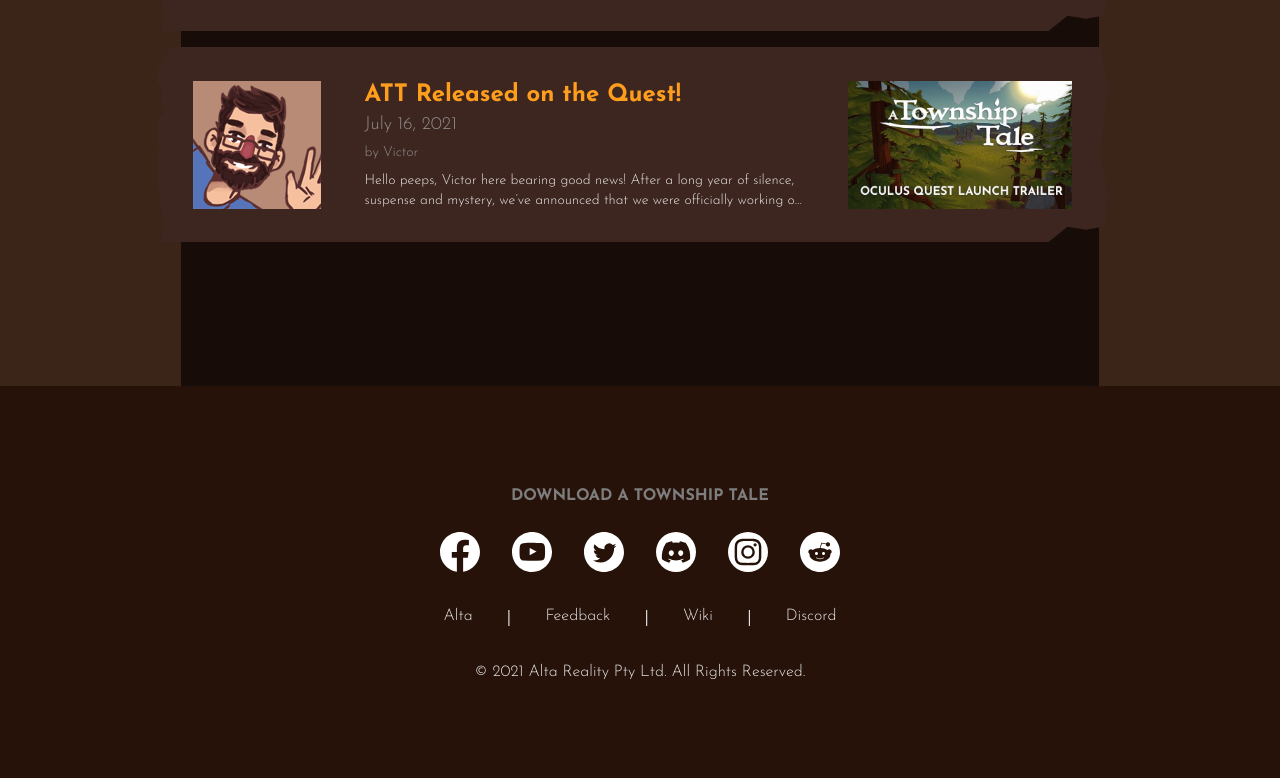
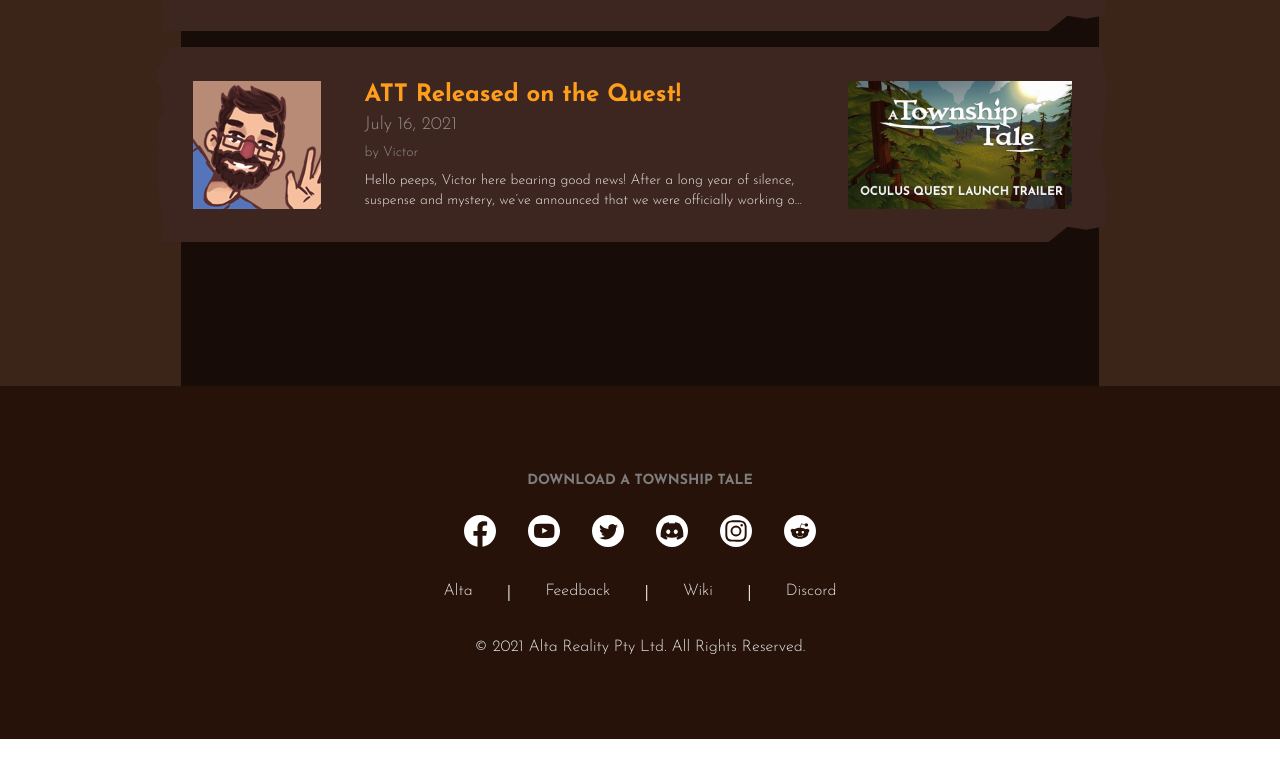
Before and after one commit to arthurCreek/alta-vr-demo, a Next.js app: page / in a window 1280 px wide. Shown: the part 1963-2741 px from the top of the page. After the commit the page ends 2702 px from the top, so only its background shows below. Built offline with nearby package versions, Linux system fonts and the light colour scheme; no server answers.

Commit message:
Update footer styling

```diff
--- a/components/Footer.tsx
+++ b/components/Footer.tsx
@@ -2,9 +2,9 @@
 
 export default function Footer() {
   return (
-    <div className="footer-container py-8 lg:py-24 px-4 flex flex-col gap-6 items-center">
+    <div className="footer-container py-8 lg:py-20 px-4 flex flex-col gap-6 items-center">
       <div>
-        <a className="gray-dark font-semibold hover:text-yellow-400 cursor-pointer josefine-font">DOWNLOAD A TOWNSHIP TALE</a>
+        <a className="gray-dark font-semibold hover:text-yellow-400 cursor-pointer josefine-font lg:text-sm">DOWNLOAD A TOWNSHIP TALE</a>
       </div>
       <div className="w-10/12 lg:w-f flex gap-4 justify-center md:gap-8">
         {/* Facebook   */}
@@ -15,7 +15,7 @@
           <svg
             xmlns="http://www.w3.org/2000/svg"
             viewBox="0 0 1024 1024"
-            className="w-8 lg:w-10 fill-current"
+            className="w-8 lg:w-8 fill-current"
           >
             <path d="M1024,512C1024,229.23,794.77,0,512,0S0,229.23,0,512c0,255.55,187.23,467.37,432,505.78V660H302V512h130V399.2C432,270.88,508.44,200,625.39,200C681.41,200,740,210,740,210v126h-64.56c-63.6,0-83.44,39.47-83.44,79.96V512h142l-22.7,148H592v357.78C836.77,979.37,1024,767.55,1024,512z"></path>
           </svg>
@@ -28,7 +28,7 @@
           <svg
             xmlns="http://www.w3.org/2000/svg"
             viewBox="0 0 511.25 511.36"
-            className="w-8 lg:w-10 fill-current"
+            className="w-8 lg:w-8 fill-current"
           >
             <path d="M255.7,0C114.48,0,0,114.45,0,255.67s114.48,255.7,255.7,255.7,255.7-114.48,255.7-255.7S396.92,0,255.7,0ZM419.56,317.39a76.77,76.77,0,0,1-7.08,24.77c-7.18,14.5-19.61,21.18-35.17,22.5-38.79,3.3-77.7,3.25-116.16,4-36.48-.85-72.56-.86-108.58-3.12a113.06,113.06,0,0,1-19.2-2.77C119,359.39,109.29,351,104.14,337c-4.9-13.32-5.92-27.24-6.72-41.14-2-35.06-2-70.11,1.86-105.07a74.21,74.21,0,0,1,7.7-26.64c7.74-14.73,20.94-20.76,36.75-21.83,57.6-3.91,115.27-3.89,173-2.66,18.27.39,36.54,1.14,54.78,2.38,27.74,1.87,41.24,13.3,46.88,40.6,2.73,13.22,3.5,26.71,3.86,40.14C423,254.34,423.5,285.94,419.56,317.39Z"></path>
             <polygon points="226.19 295.81 314 250.33 226.22 204.54 226.19 295.81"></polygon>
@@ -42,7 +42,7 @@
           <svg
             xmlns="http://www.w3.org/2000/svg"
             viewBox="0 0 400 400"
-            className="w-8 lg:w-10 fill-current"
+            className="w-8 lg:w-8 fill-current"
           >
             <path d="M200,0C89.54,0,0,89.54,0,200S89.54,400,200,400s200-89.54,200-200S310.46,0,200,0ZM300.45,162.08q.14,3.1.14,6.23c0,63.71-48.5,137.18-137.18,137.18A136.53,136.53,0,0,1,89.5,283.84a99.21,99.21,0,0,0,11.5.66,96.74,96.74,0,0,0,59.88-20.63,48.29,48.29,0,0,1-45-33.49,48.09,48.09,0,0,0,21.78-.83,48.24,48.24,0,0,1-38.69-47.26c0-.22,0-.42,0-.62a47.77,47.77,0,0,0,21.84,6,48.25,48.25,0,0,1-14.92-64.36,136.86,136.86,0,0,0,99.37,50.37,48.25,48.25,0,0,1,82.17-44A96.63,96.63,0,0,0,318,118a48.37,48.37,0,0,1-21.2,26.67,96.64,96.64,0,0,0,27.69-7.59A98.24,98.24,0,0,1,300.45,162.08Z"></path>
           </svg>
@@ -55,7 +55,7 @@
           <svg
             xmlns="http://www.w3.org/2000/svg"
             viewBox="0 0 100 100"
-            className="w-8 lg:w-10 fill-current"
+            className="w-8 lg:w-8 fill-current"
           >
             <path
               d="M61.82,45.51c-3.56,0-6.38,3.21-6.38,7.16s2.88,7.16,6.38,7.16,6.38-3.22,6.38-7.16S65.4,45.51,61.82,45.51Z"
@@ -79,7 +79,7 @@
           <svg
             xmlns="http://www.w3.org/2000/svg"
             viewBox="0 0 36 36"
-            className="w-8 lg:w-10 fill-current"
+            className="w-8 lg:w-8 fill-current"
           >
             <path d="M18,0A18,18,0,1,0,36,18,18,18,0,0,0,18,0ZM29.93,23c-.2,4.36-2.63,6.78-7,7C21.67,30,21.26,30,18,30s-3.67,0-4.95-.07c-4.36-.2-6.78-2.62-7-7C6,21.67,6,21.26,6,18s0-3.67.07-4.95c.2-4.36,2.63-6.78,7-7C14.33,6,14.74,6,18,6s3.67,0,4.95.07c4.36.2,6.78,2.63,7,7C30,14.33,30,14.74,30,18S30,21.67,29.93,23Z"></path>
             <path d="M22.85,8.23c-1.27-.06-1.65-.07-4.85-.07s-3.58,0-4.85.07c-3.25.15-4.77,1.69-4.92,4.92-.06,1.27-.07,1.65-.07,4.85s0,3.58.07,4.85c.15,3.22,1.66,4.77,4.92,4.92,1.27.06,1.65.07,4.85.07s3.58,0,4.85-.07c3.25-.15,4.77-1.69,4.92-4.92.06-1.26.07-1.64.07-4.85s0-3.58-.07-4.85C27.62,9.92,26.1,8.38,22.85,8.23ZM18,24.16A6.16,6.16,0,1,1,24.16,18,6.16,6.16,0,0,1,18,24.16ZM24.41,13a1.44,1.44,0,1,1,1.43-1.44A1.43,1.43,0,0,1,24.41,13Z"></path>
@@ -94,7 +94,7 @@
           <svg
             xmlns="http://www.w3.org/2000/svg"
             viewBox="0 0 24 24"
-            className="w-8 lg:w-10 fill-current"
+            className="w-8 lg:w-8 fill-current"
           >
             <path d="M14.238 15.348c.085.084.085.221 0 .306-.465.462-1.194.687-2.231.687l-.008-.002-.008.002c-1.036 0-1.766-.225-2.231-.688-.085-.084-.085-.221 0-.305.084-.084.222-.084.307 0 .379.377 1.008.561 1.924.561l.008.002.008-.002c.915 0 1.544-.184 1.924-.561.085-.084.223-.084.307 0zm-3.44-2.418c0-.507-.414-.919-.922-.919-.509 0-.923.412-.923.919 0 .506.414.918.923.918.508.001.922-.411.922-.918zm13.202-.93c0 6.627-5.373 12-12 12s-12-5.373-12-12 5.373-12 12-12 12 5.373 12 12zm-5-.129c0-.851-.695-1.543-1.55-1.543-.417 0-.795.167-1.074.435-1.056-.695-2.485-1.137-4.066-1.194l.865-2.724 2.343.549-.003.034c0 .696.569 1.262 1.268 1.262.699 0 1.267-.566 1.267-1.262s-.568-1.262-1.267-1.262c-.537 0-.994.335-1.179.804l-2.525-.592c-.11-.027-.223.037-.257.145l-.965 3.038c-1.656.02-3.155.466-4.258 1.181-.277-.255-.644-.415-1.05-.415-.854.001-1.549.693-1.549 1.544 0 .566.311 1.056.768 1.325-.03.164-.05.331-.05.5 0 2.281 2.805 4.137 6.253 4.137s6.253-1.856 6.253-4.137c0-.16-.017-.317-.044-.472.486-.261.82-.766.82-1.353zm-4.872.141c-.509 0-.922.412-.922.919 0 .506.414.918.922.918s.922-.412.922-.918c0-.507-.413-.919-.922-.919z"></path>
           </svg>
```
